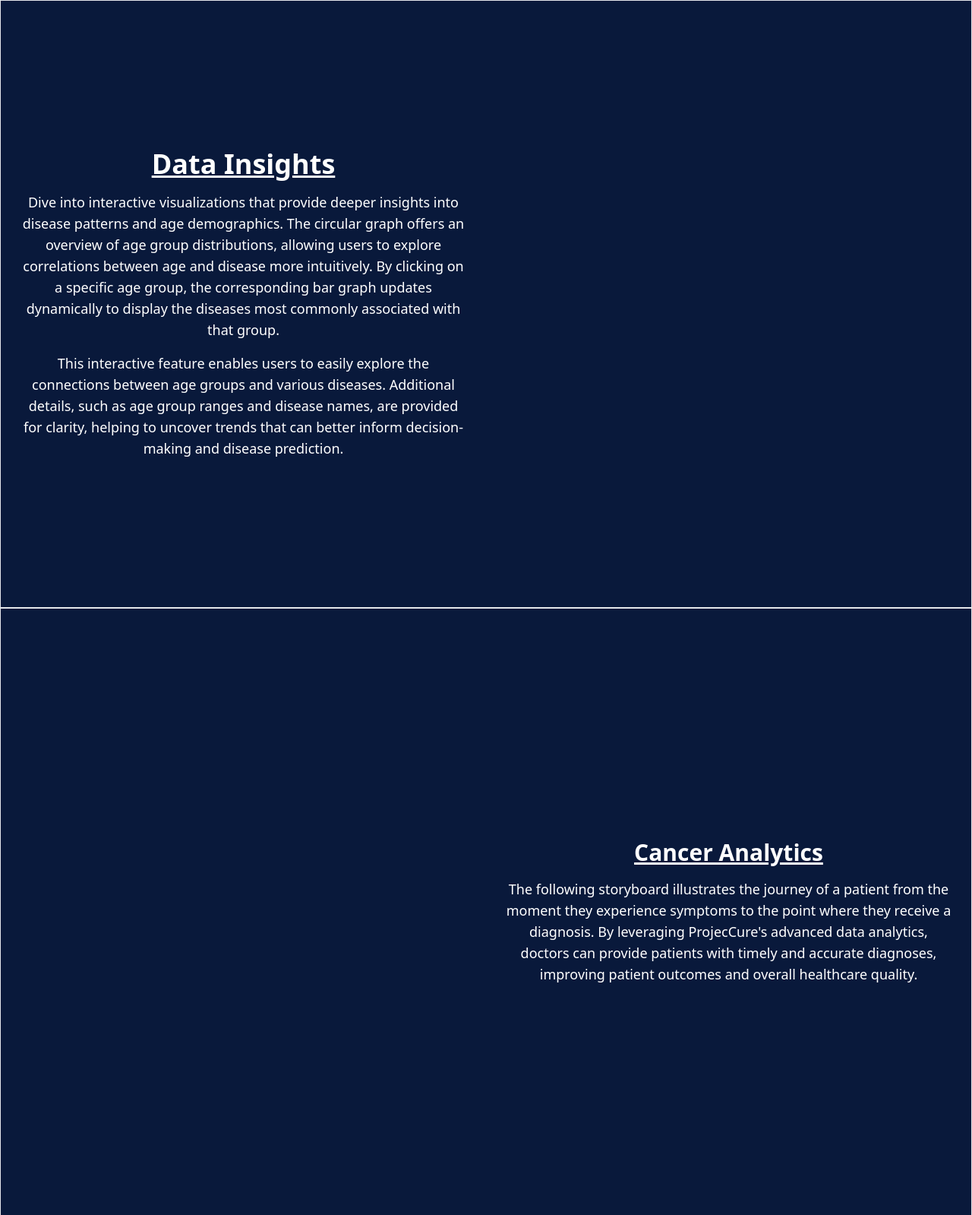
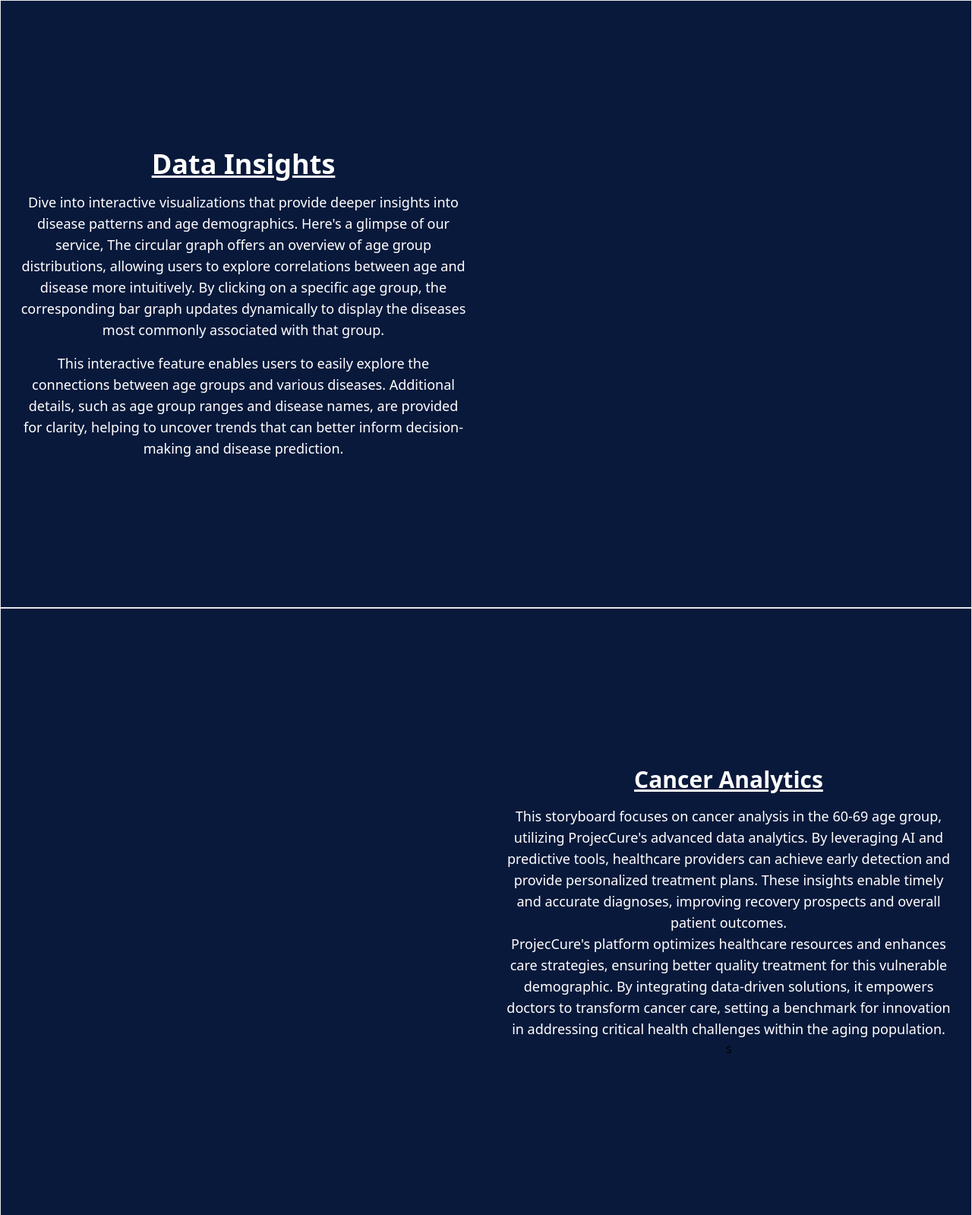
Before and after one commit to Kirankottapu/ProjecCure, a plain HTML site: page index.html in a window 1280 px wide. Shown: the part 1704-3303 px from the top of the page at 76% size. Drawn offline with nearby package versions, Linux system fonts and the light colour scheme.

Commit message:
descriptionadded

```diff
--- a/index.html
+++ b/index.html
@@ -94,11 +94,9 @@
             <div class="flex flex-col items-center justify-center text-center w-full lg:w-1/2 p-6">
                 <h5 class="text-2xl sm:text-3xl lg:text-4xl font-bold text-white mb-4 underline">Data Insights</h5>
                 <p class="text-sm sm:text-base lg:text-lg text-white leading-relaxed max-w-3xl">
-                    Dive into interactive visualizations that provide deeper insights into disease patterns and age demographics. The circular graph offers an overview of age group distributions, allowing users to explore correlations between age and disease more intuitively. By clicking on a specific age group, the corresponding bar graph updates dynamically to display the diseases most commonly associated with that group.
-                </p>
+                    Dive into interactive visualizations that provide deeper insights into disease patterns and age demographics. Here's a glimpse of our service, The circular graph offers an overview of age group distributions, allowing users to explore correlations between age and disease more intuitively. By clicking on a specific age group, the corresponding bar graph updates dynamically to display the diseases most commonly associated with that group.</p>
                 <p class="text-sm sm:text-base lg:text-lg text-white leading-relaxed max-w-3xl mt-4">
-                    This interactive feature enables users to easily explore the connections between age groups and various diseases. Additional details, such as age group ranges and disease names, are provided for clarity, helping to uncover trends that can better inform decision-making and disease prediction.
-                </p>
+                    This interactive feature enables users to easily explore the connections between age groups and various diseases. Additional details, such as age group ranges and disease names, are provided for clarity, helping to uncover trends that can better inform decision-making and disease prediction.</p>
             </div>
             <div id="viz1709330729195" class="w-full lg:w-1/2 mt-5 flex items-center justify-center">
                 <noscript>
@@ -177,9 +175,10 @@
             <div class="flex flex-wrap flex-col items-center justify-center text-center w-full lg:w-1/2 p-6">
                 <h2 class="text-2xl sm:text-4xl lg:text-3xl font-bold text-white mb-4 underline">Cancer Analytics</h2>
                 <p class="text-sm sm:text-base lg:text-lg text-white leading-relaxed max-w-3xl">
-                    The following storyboard illustrates the journey of a patient from the moment they experience symptoms to the point where they receive a diagnosis. By leveraging ProjecCure's advanced data analytics, doctors can provide patients with timely and accurate diagnoses, improving patient outcomes and overall healthcare quality.
-                </p>
-            </div>
+                    This storyboard focuses on cancer analysis in the 60-69 age group, utilizing ProjecCure's advanced data analytics. By leveraging AI and predictive tools, healthcare providers can achieve early detection and provide personalized treatment plans. These insights enable timely and accurate diagnoses, improving recovery prospects and overall patient outcomes.</p>
+                <p class="text-sm sm:text-base lg:text-lg text-white leading-relaxed max-w-3xl">
+                    ProjecCure's platform optimizes healthcare resources and enhances care strategies, ensuring better quality treatment for this vulnerable demographic. By integrating data-driven solutions, it empowers doctors to transform cancer care, setting a benchmark for innovation in addressing critical health challenges within the aging population.</p>
+            s</div>
         </section>
 
         <!--TEAM SECTION-->
```
